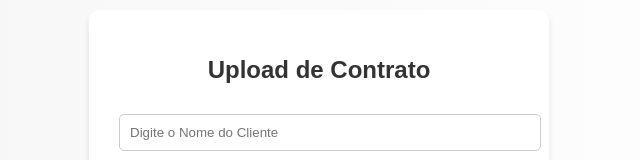
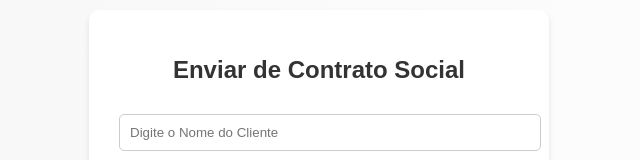
Before and after one commit to UiWill/ContratoSocial, a plain HTML site: page index.html in a window 1280 px wide. Shown: the part 205-365 px from the top of the page, without its empty margins (321-961 px from the left). Drawn offline with Linux system fonts and the light colour scheme.

Commit message:
Automatico

```diff
--- a/index.html
+++ b/index.html
@@ -55,7 +55,7 @@
 </head>
 <body>
   <div class="container">
-    <h1>Upload de Contrato</h1>
+    <h1>Enviar de Contrato Social</h1>
     <form id="uploadForm">
       <input type="text" id="nome" placeholder="Digite o Nome do Cliente" required>
       <input type="text" id="cnpj" placeholder="Digite o CNPJ" required maxlength="18">
```
